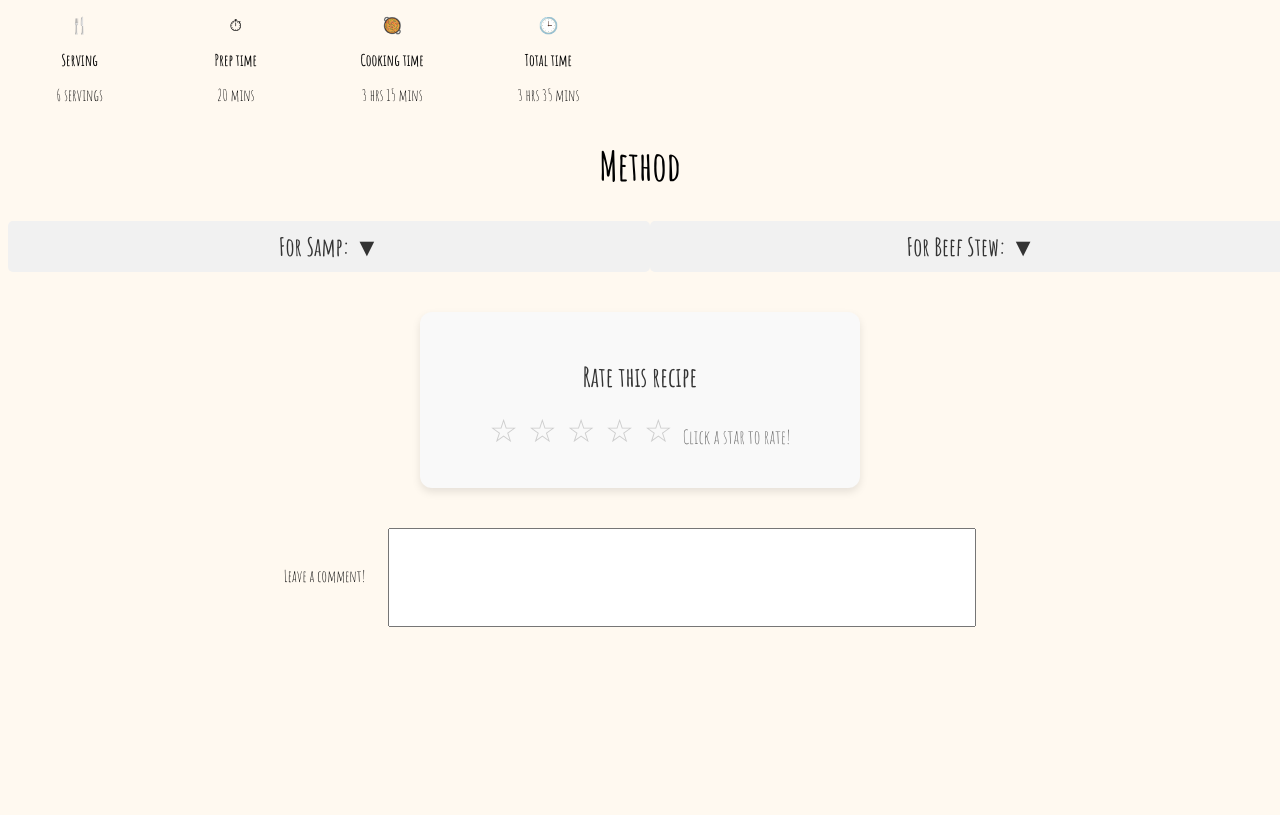
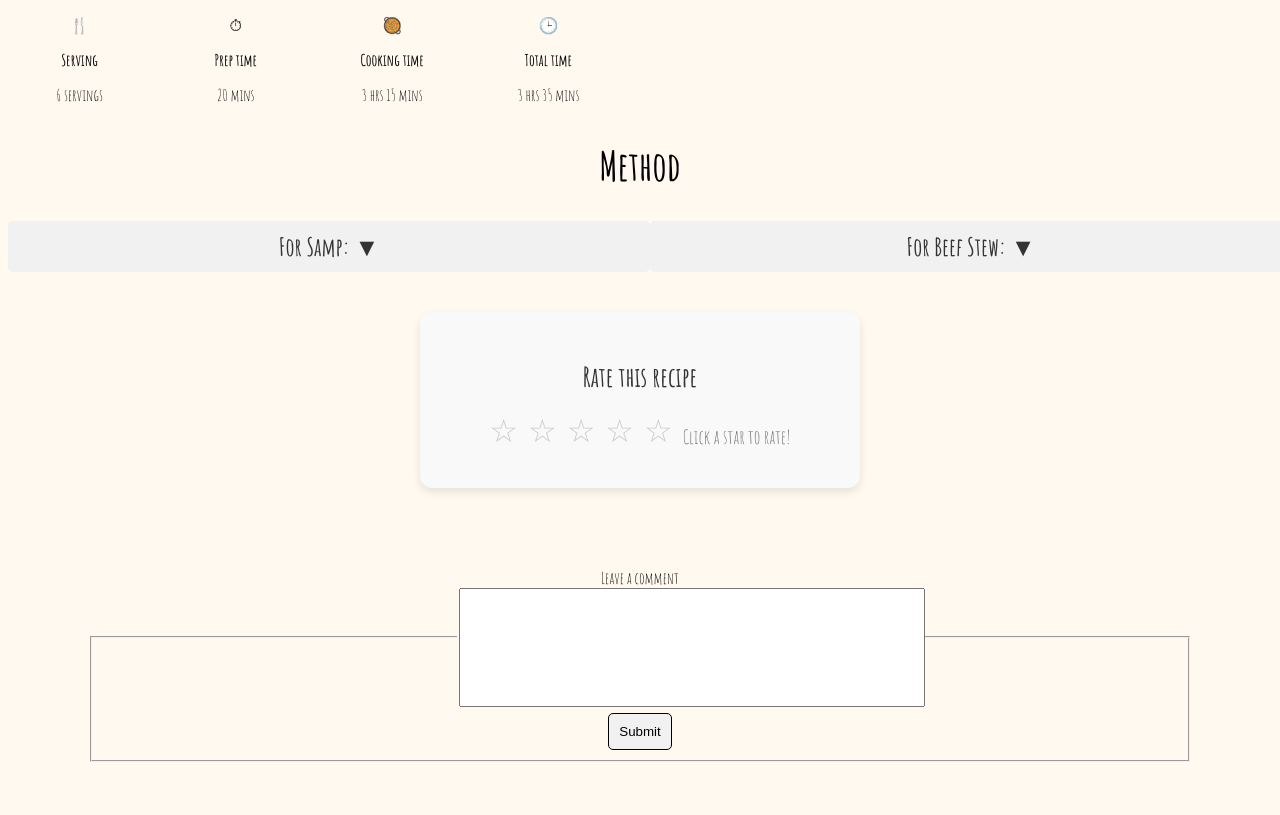
Before and after one commit to Jinoveva/shecodes-recipe-challenge, a plain HTML site: page index.html in a window 1280 px wide. Shown: the part 836-1651 px from the top of the page. Before the commit the page ends 1541 px from the top, so only its background shows below. Drawn offline with Linux system fonts and the light colour scheme.

Commit message:
Updated my comment section
Added a form to my comment section and made it interactive using js

```diff
--- a/index.css
+++ b/index.css
@@ -223,12 +223,21 @@ img {
     color: #666
 }
 
+#commentForm {
+    padding: 50px;
+    margin: 30px;
+}
+
 #comment{
-    width: 40%;
-    padding: 40px;
-    margin: 20px;
+    width: 100%;
+    padding: 50px;
+}
 
-
+#submitBtn {
+    padding: 10px;
+    border: 1px solid;
+    border-radius: 5px;
+    background-color: #f1f1f1;
 }
 
 footer {
--- a/index.html
+++ b/index.html
@@ -155,9 +155,17 @@
     </section>
     <!--- Come back to fix the hovering of stars: Hover effect for the current star and previous ones */-->
 
-   <legend> Leave a comment!
-    <input type="text" name="comment" id="comment">
-   </legend>
+<form action="submit" id="commentForm">
+    <fieldset>
+        <legend> Leave a comment
+            <input type="text" id="comment">
+        </legend>
+        <div id="submitContainer">
+            <input type="submit" id="submitBtn" value="Submit">
+        </div>
+    </fieldset>
+
+</form>
 
     <footer>This website was created by Jinoveva Lopes and is open-sourced on
         <a href="https://github.com/Jinoveva/shecodes-recipe-challenge" target="_blank">Github</a>
--- a/index.js
+++ b/index.js
@@ -107,3 +107,34 @@
     }
 
 */
+
+document.addEventListener("DOMContentLoaded", () => {
+    document.getElementById(submitBtn).onclick = (event) =>{
+        event.preventDefault();
+
+        let comment = document.getElementById("comment").value.trim();
+        document.getElementById("submitContainer").innerHTML = comment
+        ? `<p>Thank you for the comment</p>`
+        : alert("Please write a comment before submitting");
+
+    };
+});
+
+
+/*THE ABOVE IS AN EASIER VERSION
+document.addEventListener("DOMContentLoaded", function () { //ensures that the script runs only after the HTML document has been fully loaded.
+    document.getElementById("submitBtn").addEventListener("click", function (event) {
+        event.preventDefault();
+
+        let comment = document.getElementById("comment").value.trim();
+
+        if(comment) {
+            document.getElementById("submitContainer").innerHTML = `<p>Thank you for commenting!</p>`;
+        }
+            else {
+                alert("Please leave a comment before submitting");
+
+        }
+    });
+});
+*/
```
